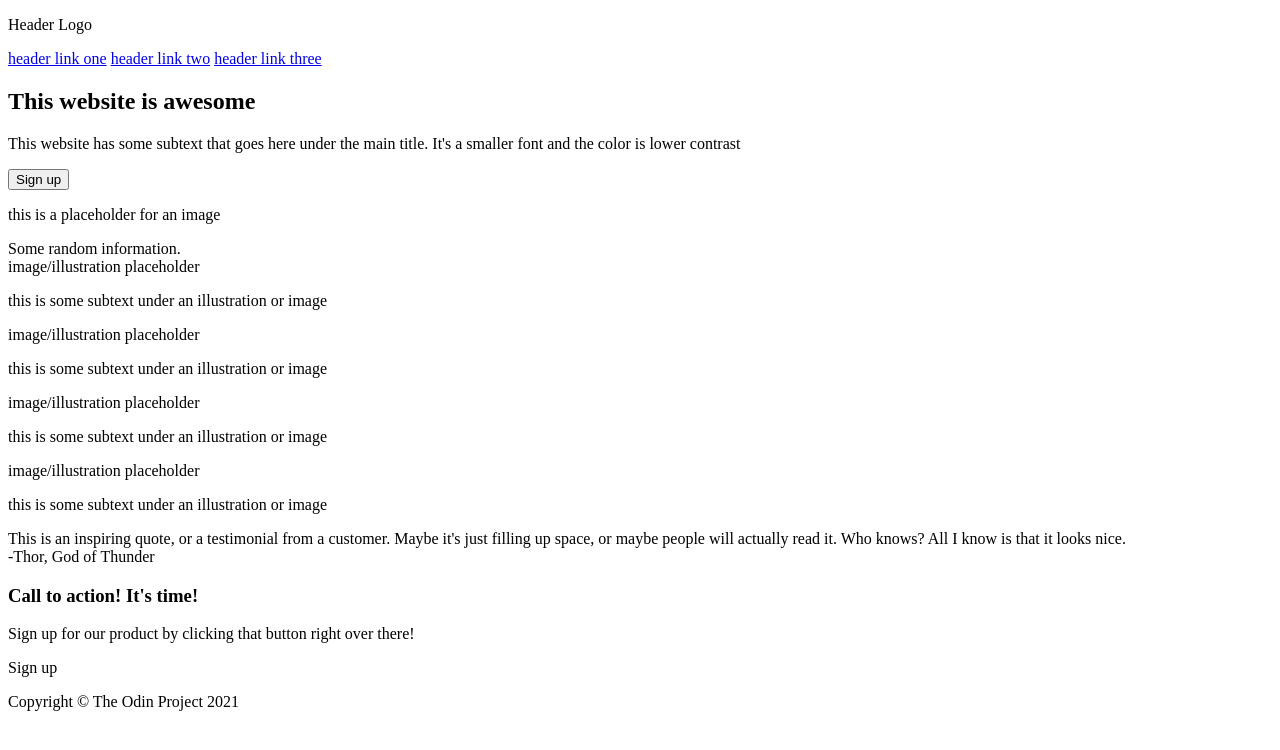
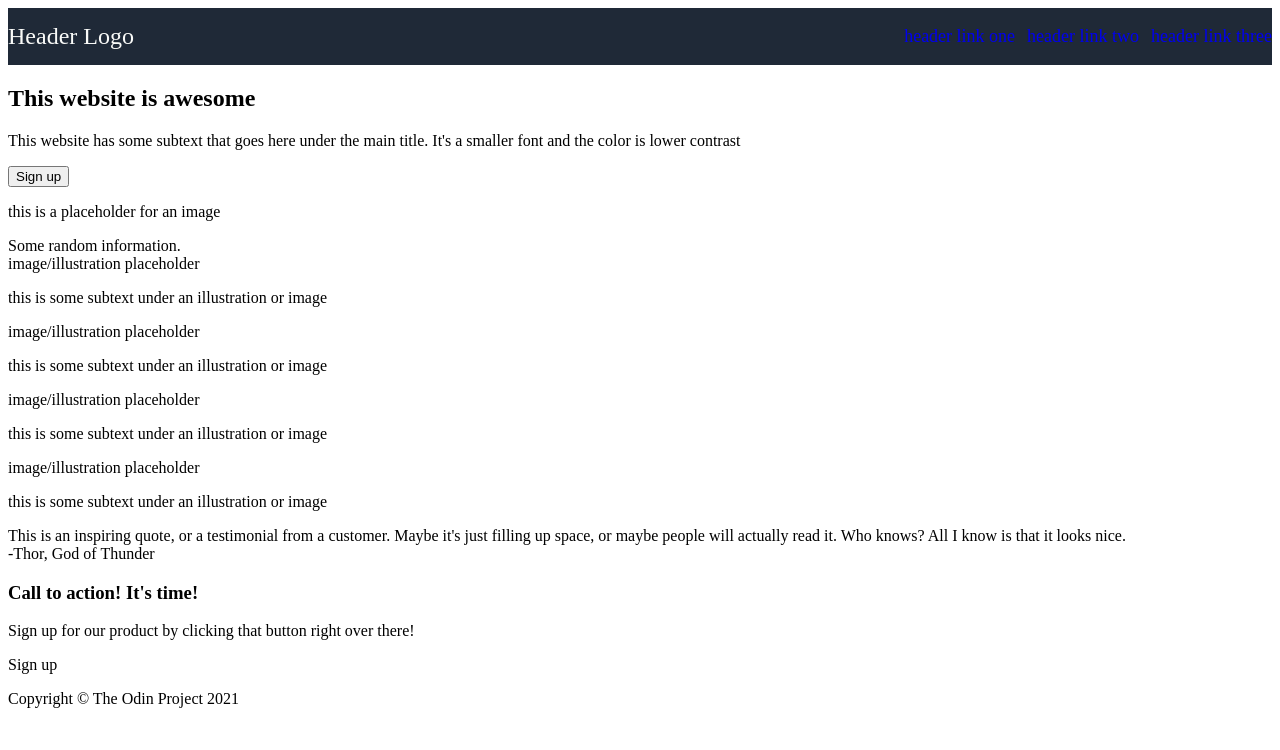
Before and after one commit to antivistic/landing-page, a plain HTML site: page index.html in a window 1280 px wide. Drawn offline with Linux system fonts and the light colour scheme.

Commit message:
minor html changes and basic header styling

```diff
--- a/index.html
+++ b/index.html
@@ -8,13 +8,13 @@
 
   <body>
   	<div class="header">
-      <div class="Logo">
-        <p>Header Logo</p>
-      </div>
+      <div class="logo">Header Logo</div>
       <div class="header-links">
-        <a href="#">header link one</a>
-        <a href="#">header link two</a>
-        <a href="#">header link three</a>
+        <ul>
+          <li><a href="#">header link one</a></li>
+          <li><a href="#">header link two</a></li>
+          <li><a href="#">header link three</a></li>
+        </ul>
       </div>
   	</div>
     <div class="hero">
--- a/style.css
+++ b/style.css
@@ -0,0 +1,37 @@
+.header {
+	display: flex;
+	justify-content: space-between;
+	align-content: center;
+	background-color: #1F2937;
+}
+
+.header-links {
+	display: flex;
+	font-size: 18px;
+	color: #E5E7EB;
+}
+
+.header-links ul {
+	list-style: none;
+	display: flex;
+	gap: 12px;
+}
+
+a {
+	text-decoration: none;
+}
+
+a:visited {
+	text-decoration: none;
+	color: #E5E7EB;
+}
+
+a:hover {
+	color: purple;
+}
+
+.logo {
+	font-size: 24px;
+	color: #F9FAF8;
+	align-self: center;
+}
```
